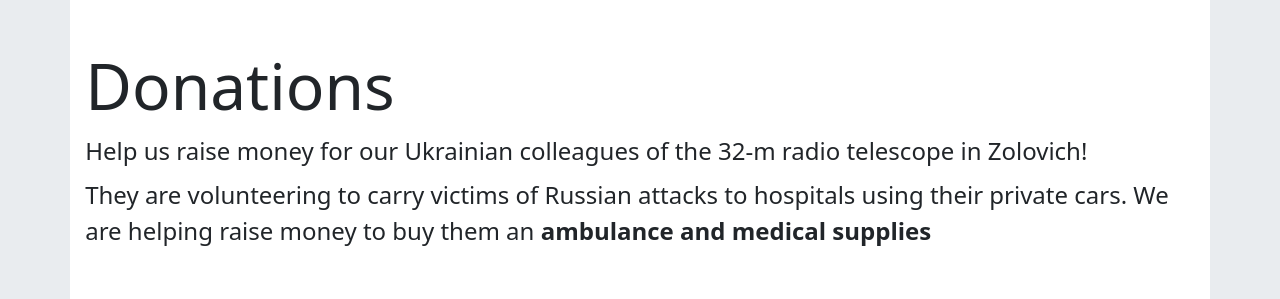
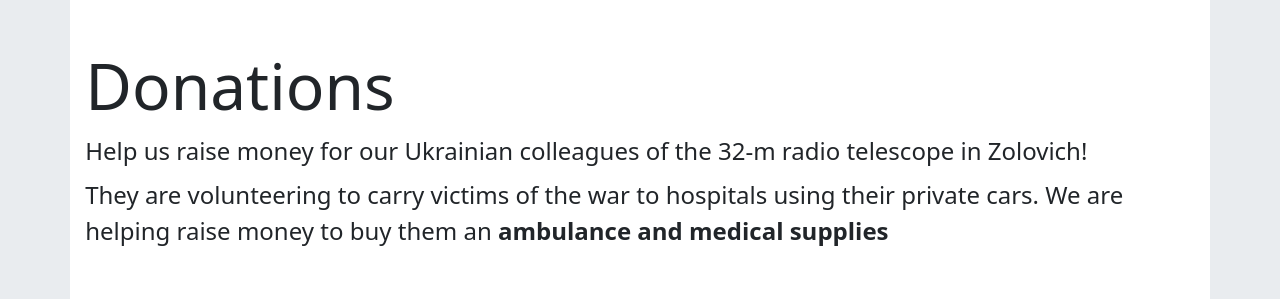
Before and after one commit to Veltkamp/bakesale, a Vue app: page /display in a window 1280 px wide. Shown: the top 299 px of the page. Built offline with nearby package versions, Linux system fonts and the light colour scheme.

Commit message:
text change

```diff
--- a/src/components/Display.vue
+++ b/src/components/Display.vue
@@ -4,7 +4,7 @@
             <div class="col title my-5">
                 <h1>Donations</h1>
                 <span class="mb-2">Help us raise money for our Ukrainian colleagues of the 32-m radio telescope in Zolovich!</span>
-                <span>They are volunteering to carry victims of Russian attacks to hospitals using their private cars. We are helping raise money to buy them an <strong>ambulance and medical supplies</strong></span>
+                <span>They are volunteering to carry victims of the war to hospitals using their private cars. We are helping raise money to buy them an <strong>ambulance and medical supplies</strong></span>
             </div>
         </div>
         <div class="row">
```
